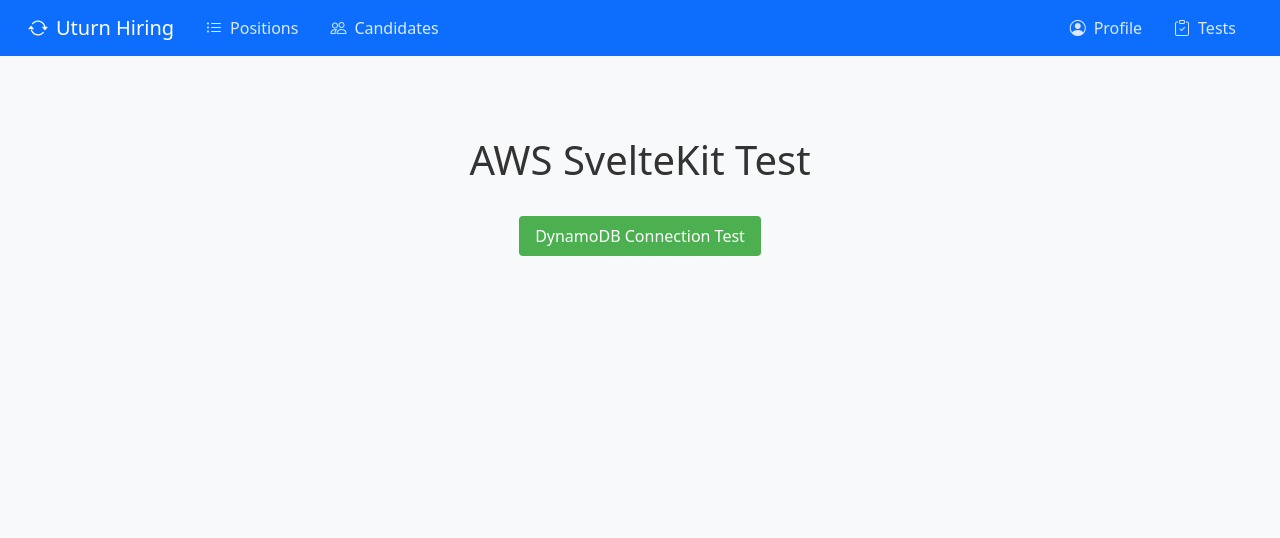
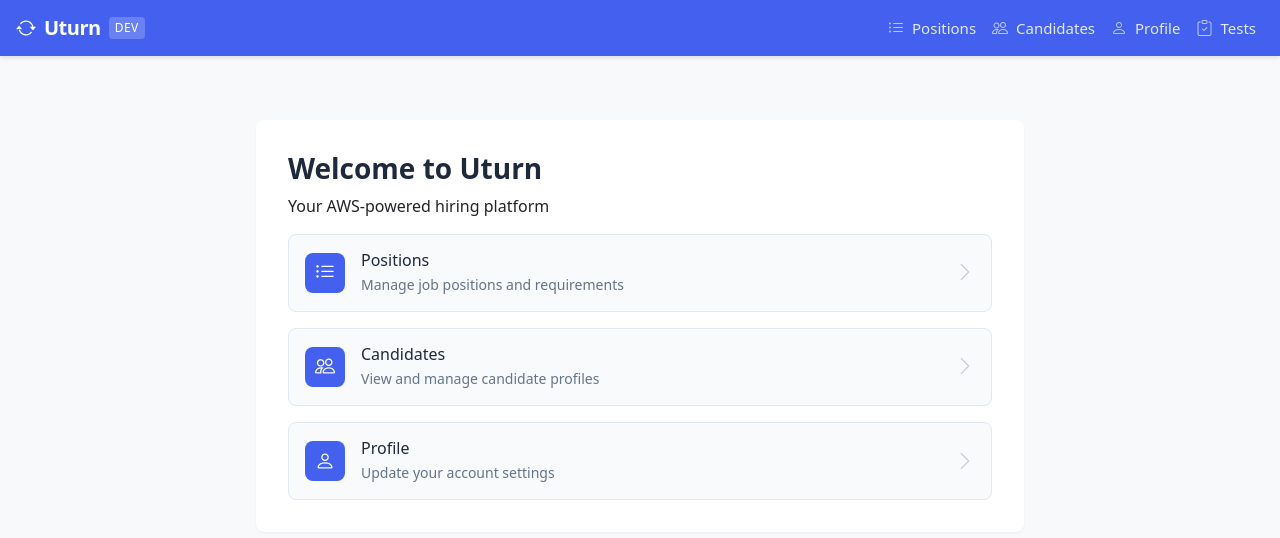
Before and after one commit to abowman-ut/aws-uturn-hiring, a SvelteKit app: page / in a window 1280 px wide. Shown: the top 538 px of the page. Built offline with nearby package versions, Linux system fonts and the light colour scheme.

Commit message:
Fixed linter errors: Updated event handlers to use onclick and added content to use CSS styles

```diff
--- a/src/lib/components/NavBar.svelte
+++ b/src/lib/components/NavBar.svelte
@@ -3,49 +3,114 @@
 
 	let activePage = $derived(page.url.pathname);
 	let isDev = $state(import.meta.env.DEV);
+	let isMenuOpen = $state(false);
+
+	function toggleMenu() {
+		isMenuOpen = !isMenuOpen;
+	}
 </script>
 
-<nav class="navbar navbar-dark bg-primary">
-    <div class="container-fluid d-flex justify-content-between align-items-center">
-        <div class="d-flex align-items-center">
-            <a class="navbar-brand d-flex align-items-center gap-2" href="/" data-sveltekit-preload-data="hover">
-                <i class="bi bi-arrow-repeat"></i>
-                Uturn Hiring
-            </a>
-            {@render navMainBtn('Positions', '/positions', 'bi bi-list-ul')}
-            {@render navMainBtn('Candidates', '/candidates', 'bi bi-people')}
-        </div>
-        <div class="d-flex align-items-center">
-            {@render navMainBtn('Profile', '/profile', 'bi bi-person-circle')}
+<nav class="navbar navbar-expand-md">
+    <div class="container-fluid px-3">
+        <a class="navbar-brand d-flex align-items-center" href="/" data-sveltekit-preload-data="hover">
+            <i class="bi bi-arrow-repeat brand-icon"></i>
+            <span class="brand-text">Uturn</span>
             {#if isDev}
-                {@render navMainBtn('Tests', '/tests', 'bi bi-clipboard-check')}
+                <span class="dev-indicator">dev</span>
             {/if}
+        </a>
+
+        <button
+            class="navbar-toggler"
+            type="button"
+            onclick={toggleMenu}
+            aria-label="Toggle navigation"
+        >
+            <i class="bi {isMenuOpen ? 'bi-x' : 'bi-list'}"></i>
+        </button>
+
+        <div class="collapse navbar-collapse {isMenuOpen ? 'show' : ''}" id="navbarNav">
+            <ul class="navbar-nav ms-auto">
+                {@render navItem('Positions', '/positions', 'bi bi-list-ul')}
+                {@render navItem('Candidates', '/candidates', 'bi bi-people')}
+                {@render navItem('Profile', '/profile', 'bi bi-person')}
+                {#if isDev}
+                    {@render navItem('Tests', '/tests', 'bi bi-clipboard-check')}
+                {/if}
+            </ul>
         </div>
     </div>
 </nav>
 
-{#snippet navMainBtn(btnName, btnRoute, btnIcon)}
-    <a
-        href={btnRoute}
-        class="nav-link {activePage === btnRoute ? 'active' : ''}"
-    >
-        <i class={btnIcon}></i>
-        {btnName}
-    </a>
+{#snippet navItem(name, route, icon)}
+    <li class="nav-item">
+        <a
+            href={route}
+            class="nav-link {activePage === route ? 'active' : ''}"
+            onclick={() => isMenuOpen = false}
+        >
+            <i class="{icon} nav-icon"></i>
+            <span>{name}</span>
+        </a>
+    </li>
 {/snippet}
 
 <style>
     .navbar {
-        padding: 0.5rem 1rem;
+        background: #4361ee;
+        box-shadow: 0 2px 4px rgba(0,0,0,0.1);
+        padding: 0.5rem 0;
+    }
+
+    .navbar-brand {
+        font-weight: 600;
+        color: white !important;
+        gap: 0.5rem;
+    }
+
+    .brand-icon {
+        color: white;
+        font-size: 1.25rem;
+    }
+
+    .brand-text {
+        font-size: 1.25rem;
+        letter-spacing: -0.5px;
+    }
+
+    .dev-indicator {
+        font-size: 0.75rem;
+        background: rgba(255, 255, 255, 0.2);
+        padding: 0.125rem 0.375rem;
+        border-radius: 4px;
+        font-weight: 500;
+        letter-spacing: 0.5px;
+        text-transform: uppercase;
+    }
+
+    .navbar-toggler {
+        border: none;
+        padding: 0.25rem;
+        color: white;
+    }
+
+    .navbar-toggler:focus {
+        box-shadow: none;
     }
 
     .nav-link {
         color: rgba(255, 255, 255, 0.85);
         padding: 0.5rem 1rem;
-        text-decoration: none;
         display: flex;
         align-items: center;
         gap: 0.5rem;
+        font-size: 0.9375rem;
+        transition: all 0.2s ease;
+    }
+
+    .nav-icon {
+        font-size: 1rem;
+        opacity: 0.75;
     }
 
     .nav-link:hover {
@@ -57,9 +122,15 @@
         font-weight: 500;
     }
 
-    .navbar-brand {
-        font-weight: 500;
-        color: white !important;
+    @media (max-width: 767.98px) {
+        .navbar-collapse {
+            padding: 1rem 0;
+            background: #4361ee;
+        }
+
+        .nav-link {
+            padding: 0.625rem 0.75rem;
+        }
     }
 </style>
 
--- a/src/routes/+page.svelte
+++ b/src/routes/+page.svelte
@@ -19,44 +19,134 @@
     </li>
 {/snippet}
 
-<div class="container">
-    <h1>{title}</h1>
-    <nav>
-        <ul>
-            {@render navLink(`${base}/db-test`, 'DynamoDB Connection Test')}
-        </ul>
-    </nav>
+<div class="page-container">
+    <div class="content-card">
+        <h1>Welcome to Uturn</h1>
+        <p>Your AWS-powered hiring platform</p>
+
+        <div class="action-links">
+            <a href="/positions" class="action-link">
+                <div class="action-icon">
+                    <i class="bi bi-list-ul"></i>
+                </div>
+                <div class="action-content">
+                    <h3>Positions</h3>
+                    <p>Manage job positions and requirements</p>
+                </div>
+                <i class="bi bi-chevron-right action-arrow"></i>
+            </a>
+
+            <a href="/candidates" class="action-link">
+                <div class="action-icon">
+                    <i class="bi bi-people"></i>
+                </div>
+                <div class="action-content">
+                    <h3>Candidates</h3>
+                    <p>View and manage candidate profiles</p>
+                </div>
+                <i class="bi bi-chevron-right action-arrow"></i>
+            </a>
+
+            <a href="/profile" class="action-link">
+                <div class="action-icon">
+                    <i class="bi bi-person"></i>
+                </div>
+                <div class="action-content">
+                    <h3>Profile</h3>
+                    <p>Update your account settings</p>
+                </div>
+                <i class="bi bi-chevron-right action-arrow"></i>
+            </a>
+        </div>
+    </div>
 </div>
 
 <style>
-    .container {
+    .page-container {
         max-width: 800px;
         margin: 0 auto;
+        padding: 1rem;
+    }
+
+    .content-card {
+        background: white;
+        border-radius: 8px;
         padding: 2rem;
-        text-align: center;
+        box-shadow: 0 1px 3px rgba(0, 0, 0, 0.05);
     }
 
     h1 {
-        color: #333;
-        margin-bottom: 2rem;
+        color: #1e293b;
+        font-size: 1.75rem;
+        font-weight: 600;
+        margin-bottom: 0.5rem;
     }
 
-    nav ul {
-        list-style: none;
-        padding: 0;
+    .action-links {
+        display: flex;
+        flex-direction: column;
+        gap: 1rem;
     }
 
-    nav a {
-        display: inline-block;
-        padding: 0.5rem 1rem;
-        background-color: #4CAF50;
-        color: white;
+    .action-link {
+        display: flex;
+        align-items: center;
+        padding: 1rem;
+        background: #f8fafc;
+        border-radius: 8px;
         text-decoration: none;
-        border-radius: 4px;
-        transition: background-color 0.2s;
+        color: #334155;
+        transition: all 0.2s ease;
+        border: 1px solid #e2e8f0;
     }
 
-    nav a:hover {
-        background-color: #45a049;
+    .action-link:hover {
+        background: #f1f5f9;
+        transform: translateY(-1px);
+        box-shadow: 0 2px 4px rgba(0, 0, 0, 0.05);
+    }
+
+    .action-icon {
+        background: #4361ee;
+        color: white;
+        width: 40px;
+        height: 40px;
+        border-radius: 8px;
+        display: flex;
+        align-items: center;
+        justify-content: center;
+        font-size: 1.25rem;
+        flex-shrink: 0;
+    }
+
+    .action-content {
+        margin-left: 1rem;
+        flex-grow: 1;
+    }
+
+    .action-content h3 {
+        font-size: 1rem;
+        font-weight: 500;
+        margin: 0;
+        color: #1e293b;
+    }
+
+    .action-content p {
+        font-size: 0.875rem;
+        color: #64748b;
+        margin: 0.25rem 0 0;
+    }
+
+    .action-arrow {
+        color: #94a3b8;
+        font-size: 1.25rem;
+        margin-left: 1rem;
+        opacity: 0.5;
+    }
+
+    @media (max-width: 767.98px) {
+        .content-card {
+            padding: 1.5rem;
+        }
     }
 </style>
```
